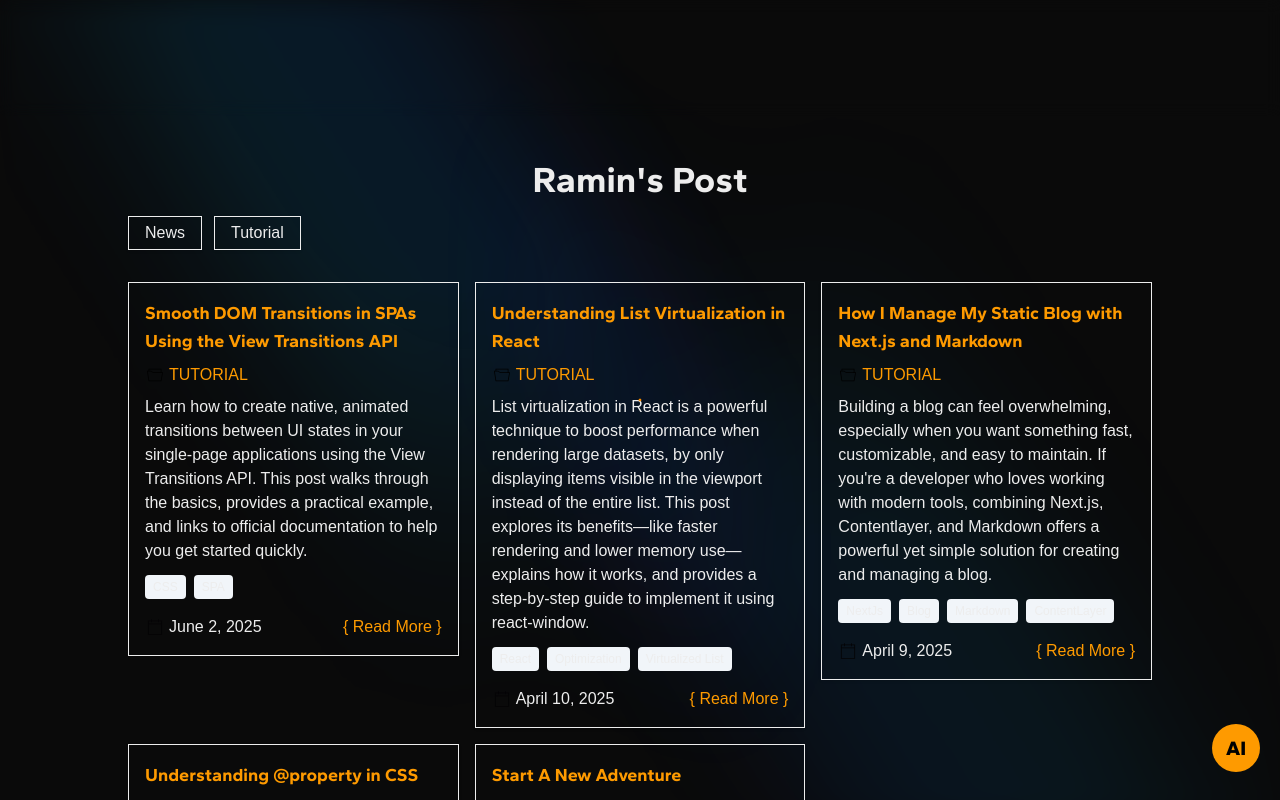
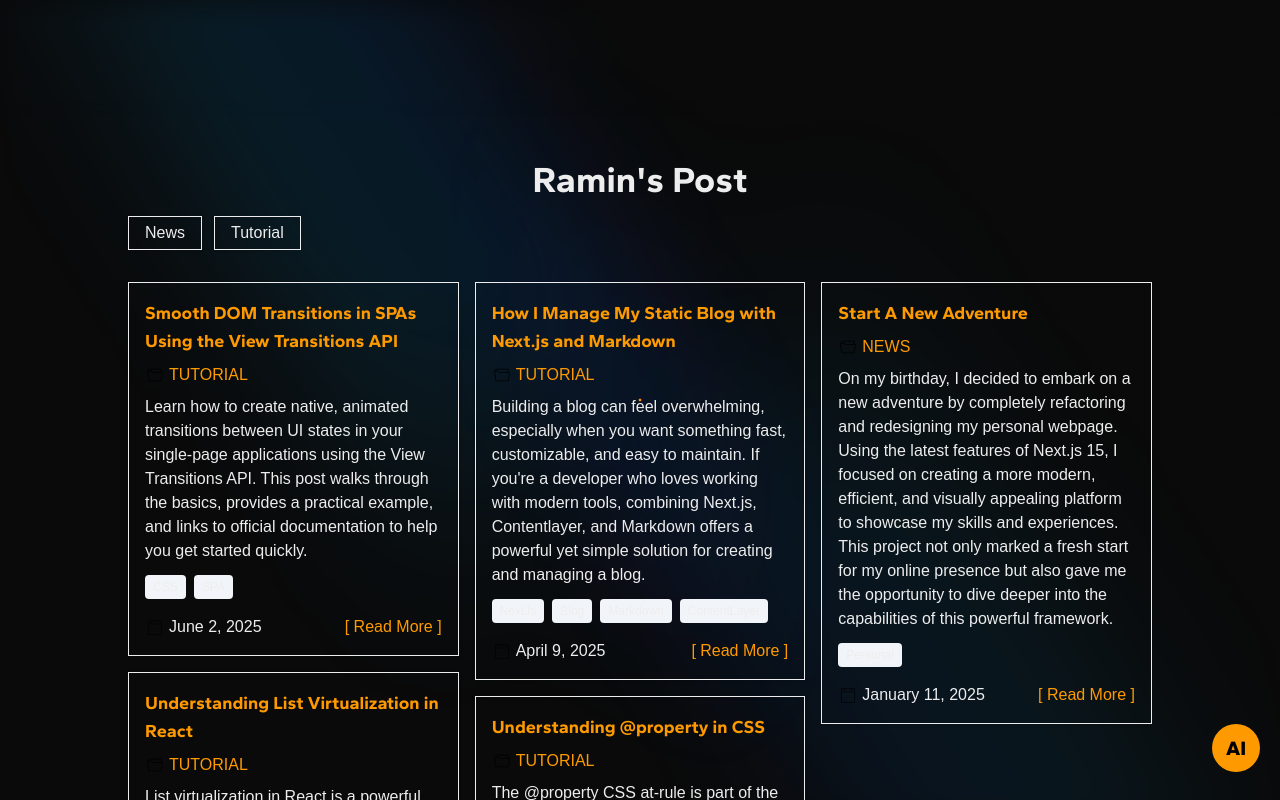
Before and after one commit to raminr77/raminr77.github.io, a Next.js app: page /posts in a window 1280 px wide. Shown: the top 800 px of the page. Built offline with nearby package versions, Linux system fonts and the light colour scheme; a web font is replaced by a local one.

Commit message:
feat: Add Masonry layout

```diff
--- a/src/domains/posts/components/filter-section/index.tsx
+++ b/src/domains/posts/components/filter-section/index.tsx
@@ -4,25 +4,23 @@ import Link from "next/link";
 import type { PostFilters } from "@/shared/types/post";
 import { ROUTES } from "@/shared/constants";
 
-interface FilterSectionProps {
+interface CategoryFilterSectionProps {
   categories: string[];
-  hasActiveFilter: boolean;
-  activeFilter: PostFilters | null;
+  activeFilters: PostFilters | null;
 }
 
-export function FilterSection({
+export function CategoryFilterSection({
   categories = [],
-  activeFilter = null,
-  hasActiveFilter = false
-}: FilterSectionProps) {
+  activeFilters = null,
+}: CategoryFilterSectionProps) {
   return (
     <div className="flex items-center flex-wrap gap-3">
       {categories.map((item) => {
-        const isActive = hasActiveFilter && activeFilter?.category === item;
+        const isActive = activeFilters?.category === item;
         return (
           <Link
             key={item}
-            href={isActive ? '' : `?category=${item}`}
+            href={isActive ? ROUTES.POSTS : `?category=${item}`}
             className={clsx(
               "border px-4 py-1 text-md hover:border-amber-500 bg-transparent shadow backdrop-blur-sm duration-500 hover:bg-slate-300/5",
               {
@@ -35,10 +33,10 @@ export function FilterSection({
         );
       })}
 
-      {hasActiveFilter && (
+      {!!activeFilters && (
         <Link
           href={ROUTES.POSTS}
-          className="border px-4 py-1 text-md border-amber-500 bg-transparent shadow backdrop-blur-sm bg-slate-300/5"
+          className="px-2 py-1 text-md bg-transparent backdrop-blur-sm hover:text-amber-500 duration-300"
         >
           Clear Filter
         </Link>
--- a/src/domains/posts/components/post-card/index.tsx
+++ b/src/domains/posts/components/post-card/index.tsx
@@ -28,10 +28,10 @@ export function PostCard({
   return (
     <div
       className={clsx(
-        'flex flex-col border bg-transparent p-4 shadow backdrop-blur-sm duration-500 hover:bg-slate-300/5 justify-between h-fit',
+        'flex flex-col border bg-transparent p-4 shadow backdrop-blur-sm duration-500 hover:bg-slate-300/5 justify-between h-fit break-inside-avoid mb-4',
         animator({ name: 'fadeIn' })
       )}
-      style={{ animationDelay: `${animationDelay}s` }}
+      style={{ animationDelay: `${animationDelay}s`, pageBreakInside: 'avoid' }}
     >
       <div className="flex flex-col gap-2">
         <Link
@@ -50,7 +50,7 @@ export function PostCard({
         <div className="flex select-none items-center justify-between">
           <PostDate date={date} />
           <Link href={postDetailUrl} className="text-amber-500">
-            {`{ Read More }`}
+            [ Read More ]
           </Link>
         </div>
       </div>
--- a/src/domains/posts/post-list-page.tsx
+++ b/src/domains/posts/post-list-page.tsx
@@ -11,7 +11,7 @@ import { titleFont } from '@/app/fonts';
 import { PERSONAL_DATA } from '@/data';
 
 import type { PostMetadata, PostFilters } from '@/shared/types/post';
-import { FilterSection } from './components/filter-section';
+import { CategoryFilterSection } from './components/filter-section';
 
 interface PostListPageProps {
   searchParams: Promise<PostFilters>;
@@ -56,14 +56,15 @@ export async function PostListPage({ searchParams }: PostListPageProps) {
           )}
         </div>
       ) : (
-        <FilterSection
-          activeFilter={filters}
+        <CategoryFilterSection
+          activeFilters={filters}
           categories={categories}
-          hasActiveFilter={!!filters}
         />
       )}
 
-      <div className="mt-8 grid grid-cols-3 gap-4 overflow-hidden max-lg:grid-cols-2 max-md:grid-cols-1">
+      <div
+        className="mt-8 gap-4 overflow-hidden columns-3 max-md:columns-1 max-lg:columns-2"
+      >
         {posts.map((post: PostMetadata, index: number) => (
           <PostCard key={post.id} data={post} animationDelay={(index + 1) * 0.3} />
         ))}
--- a/src/layout/components/header/index.tsx
+++ b/src/layout/components/header/index.tsx
@@ -52,7 +52,7 @@ export function Header() {
             <li
               key={`${title}-${id}-desktop`}
               style={{ animationDelay: `${(index + 1) * 0.3}s` }}
-              className={animator({ name: 'bounceInDown', speed: 'slow' })}
+              className={animator({ name: 'fadeIn', speed: 'slow' })}
             >
               <Link
                 href={url}
```
